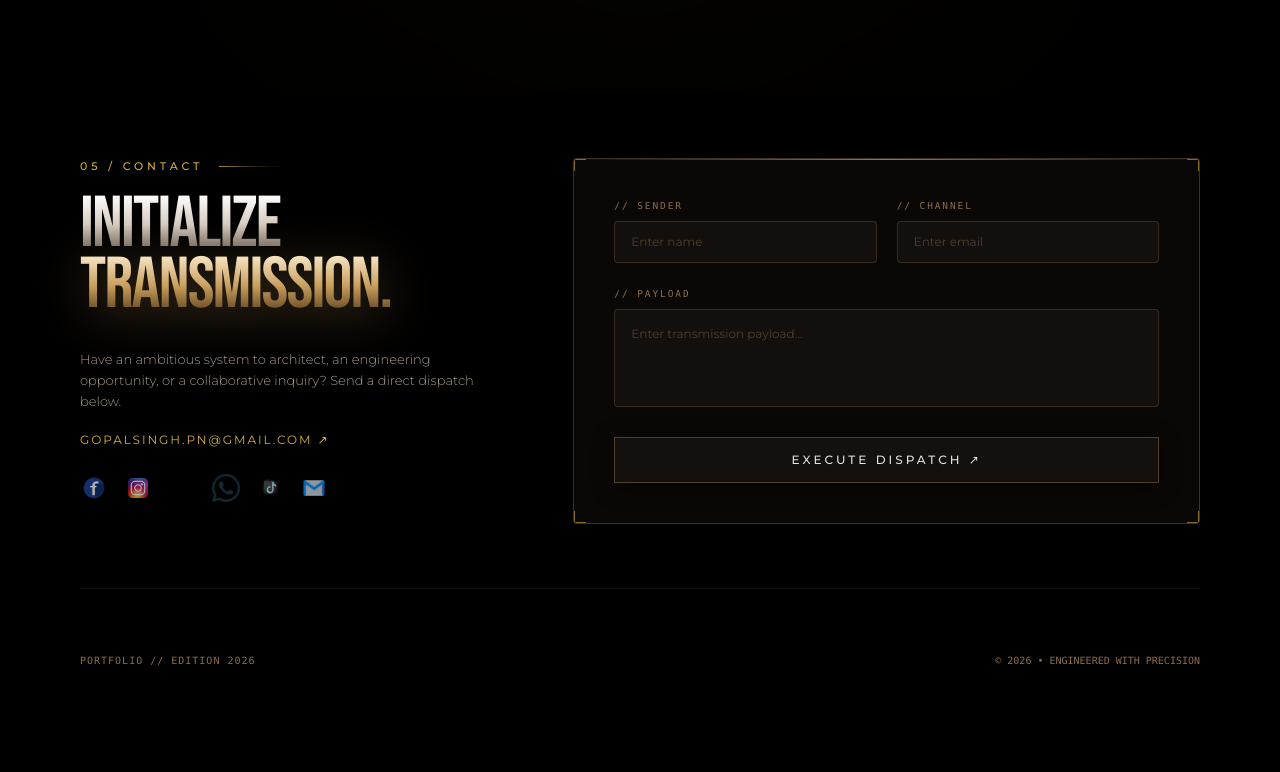
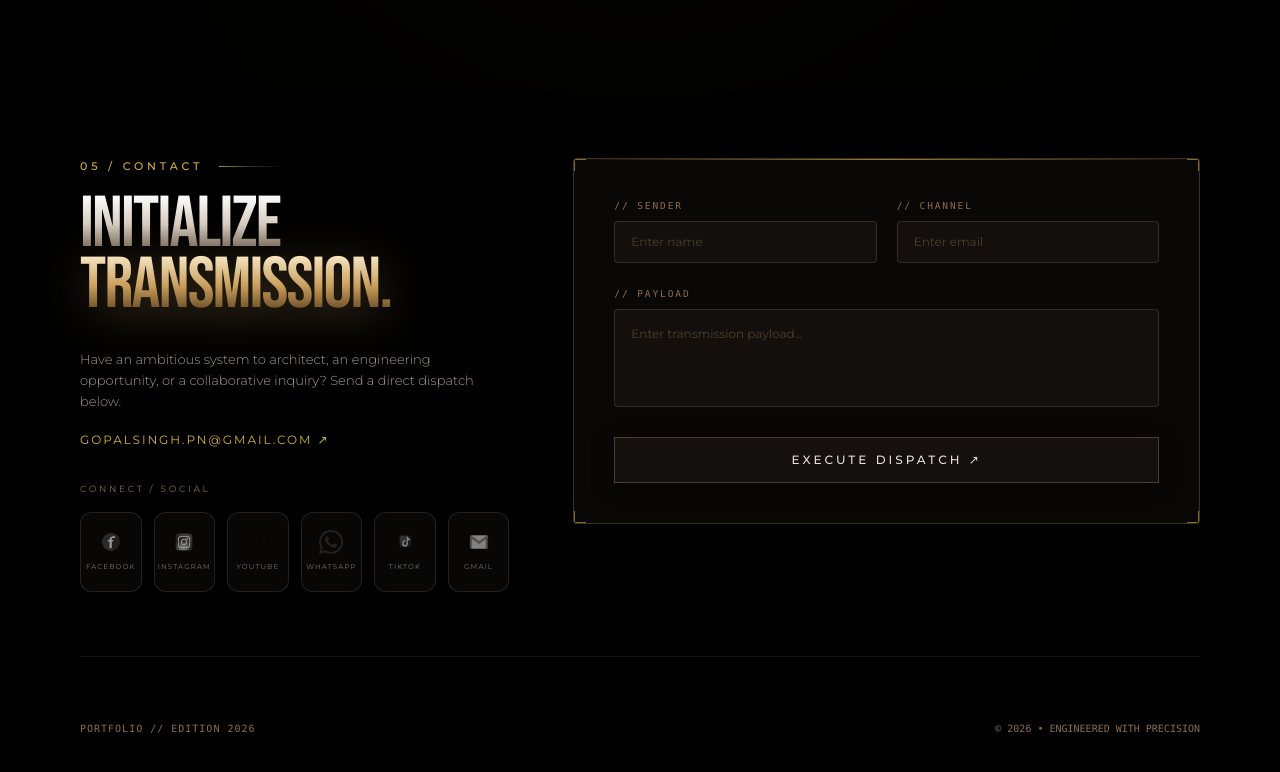
Before and after one commit to gopalstudio-pn/gopal-singh-portfolio, a React (Vite) app: page / in a window 1280 px wide. Shown: the part 3288-4060 px from the top of the page. Before the commit the page ends 4020 px from the top, so only its background shows below. Built offline with nearby package versions, Linux system fonts and the light colour scheme; a web font is replaced by a local one.

Commit message:
Upgrade social media contact animations

```diff
--- a/src/components/ContactSection.tsx
+++ b/src/components/ContactSection.tsx
@@ -81,25 +81,64 @@ export const ContactSection: React.FC = () => {
                 GOPALSINGH.PN@GMAIL.COM ↗
               </a>
 
-              <div className="flex items-center gap-4 mt-6">
-                <a href="https://www.facebook.com/share/19Qz3uV7y6/" target="_blank" rel="noopener noreferrer" aria-label="Facebook">
-                  <img src="/facebook.png" alt="Facebook" className="w-7 h-7 object-contain opacity-70 hover:opacity-100 transition-opacity" />
-                </a>
-                <a href="https://www.instagram.com/gopalsingh.pn?stkn=bzZrZ2pxMXZ4NTdo" target="_blank" rel="noopener noreferrer" aria-label="Instagram">
-                  <img src="/instagram.png" alt="Instagram" className="w-7 h-7 object-contain opacity-70 hover:opacity-100 transition-opacity" />
-                </a>
-                <a href="https://youtube.com/@gopalsingh-rr6yi" target="_blank" rel="noopener noreferrer" aria-label="YouTube">
-                  <img src="/youtube.png" alt="YouTube" className="w-7 h-7 object-contain opacity-70 hover:opacity-100 transition-opacity" />
-                </a>
-                <a href="https://wa.me/9779707727608" target="_blank" rel="noopener noreferrer" aria-label="WhatsApp">
-                  <img src="/whatsapp.png" alt="WhatsApp" className="w-7 h-7 object-contain opacity-70 hover:opacity-100 transition-opacity" />
-                </a>
-                <a href="https://www.tiktok.com/@gopalsingh.7" target="_blank" rel="noopener noreferrer" aria-label="TikTok">
-                  <img src="/tiktok.png" alt="TikTok" className="w-7 h-7 object-contain opacity-70 hover:opacity-100 transition-opacity" />
-                </a>
-                <a href="mailto:gopalsingh.pn@gmail.com" aria-label="Gmail">
-                  <img src="/gmail.png" alt="Gmail" className="w-7 h-7 object-contain opacity-70 hover:opacity-100 transition-opacity" />
-                </a>
+              <div className="mt-8">
+                <p
+                  className="text-[9px] tracking-[0.3em] uppercase text-[#8C6D4F] mb-4"
+                  style={{ fontFamily: "'Montserrat', sans-serif" }}
+                >
+                  CONNECT / SOCIAL
+                </p>
+
+                <div className="grid grid-cols-3 sm:grid-cols-6 gap-3">
+                  {[
+                    { name: 'Facebook', icon: '/facebook.png', href: 'https://www.facebook.com/share/19Qz3uV7y6/' },
+                    { name: 'Instagram', icon: '/instagram.png', href: 'https://www.instagram.com/gopalsingh.pn?stkn=bzZrZ2pxMXZ4NTdo' },
+                    { name: 'YouTube', icon: '/youtube.png', href: 'https://youtube.com/@gopalsingh-rr6yi' },
+                    { name: 'WhatsApp', icon: '/whatsapp.png', href: 'https://wa.me/9779707727608' },
+                    { name: 'TikTok', icon: '/tiktok.png', href: 'https://www.tiktok.com/@gopalsingh.7' },
+                    { name: 'Gmail', icon: '/gmail.png', href: 'mailto:gopalsingh.pn@gmail.com' },
+                  ].map((social, index) => (
+                    <motion.a
+                      key={social.name}
+                      href={social.href}
+                      target={social.name === 'Gmail' ? undefined : '_blank'}
+                      rel={social.name === 'Gmail' ? undefined : 'noopener noreferrer'}
+                      aria-label={social.name}
+                      initial={{ opacity: 0, y: 15 }}
+                      whileInView={{ opacity: 1, y: 0 }}
+                      viewport={{ once: true }}
+                      transition={{ duration: 0.5, delay: index * 0.08 }}
+                      whileHover={{ y: -5, scale: 1.04 }}
+                      whileTap={{ scale: 0.96 }}
+                      className="group relative flex flex-col items-center justify-center h-20 rounded-xl border border-[#8C6D4F]/25 bg-[#0D0B09]/70 backdrop-blur-sm hover:border-[#D4AF37]/70 hover:bg-[#17120D] transition-colors duration-300 overflow-hidden"
+                    >
+                      <motion.div
+                        className="absolute inset-0 rounded-xl bg-[#D4AF37]/0 group-hover:bg-[#D4AF37]/[0.04] transition-colors duration-300"
+                      />
+
+                      <div className="relative flex items-center justify-center">
+                        <img
+                          src={social.icon}
+                          alt={social.name}
+                          className="w-6 h-6 object-contain opacity-60 grayscale group-hover:opacity-100 group-hover:grayscale-0 transition-all duration-300"
+                        />
+
+                        <span className="absolute -right-5 -top-3 text-[10px] text-[#D4AF37] opacity-0 translate-x-1 translate-y-1 group-hover:opacity-100 group-hover:translate-x-0 group-hover:translate-y-0 transition-all duration-300">
+                          ↗
+                        </span>
+                      </div>
+
+                      <span
+                        className="relative mt-2 text-[7px] tracking-[0.16em] uppercase text-[#806F60] group-hover:text-[#D4AF37] transition-colors duration-300"
+                        style={{ fontFamily: "'Montserrat', sans-serif" }}
+                      >
+                        {social.name}
+                      </span>
+
+                      <span className="absolute bottom-0 left-1/2 w-0 h-[1px] bg-[#D4AF37] group-hover:w-1/2 -translate-x-1/2 transition-all duration-400" />
+                    </motion.a>
+                  ))}
+                </div>
               </div>
             </div>
           </div>
```
